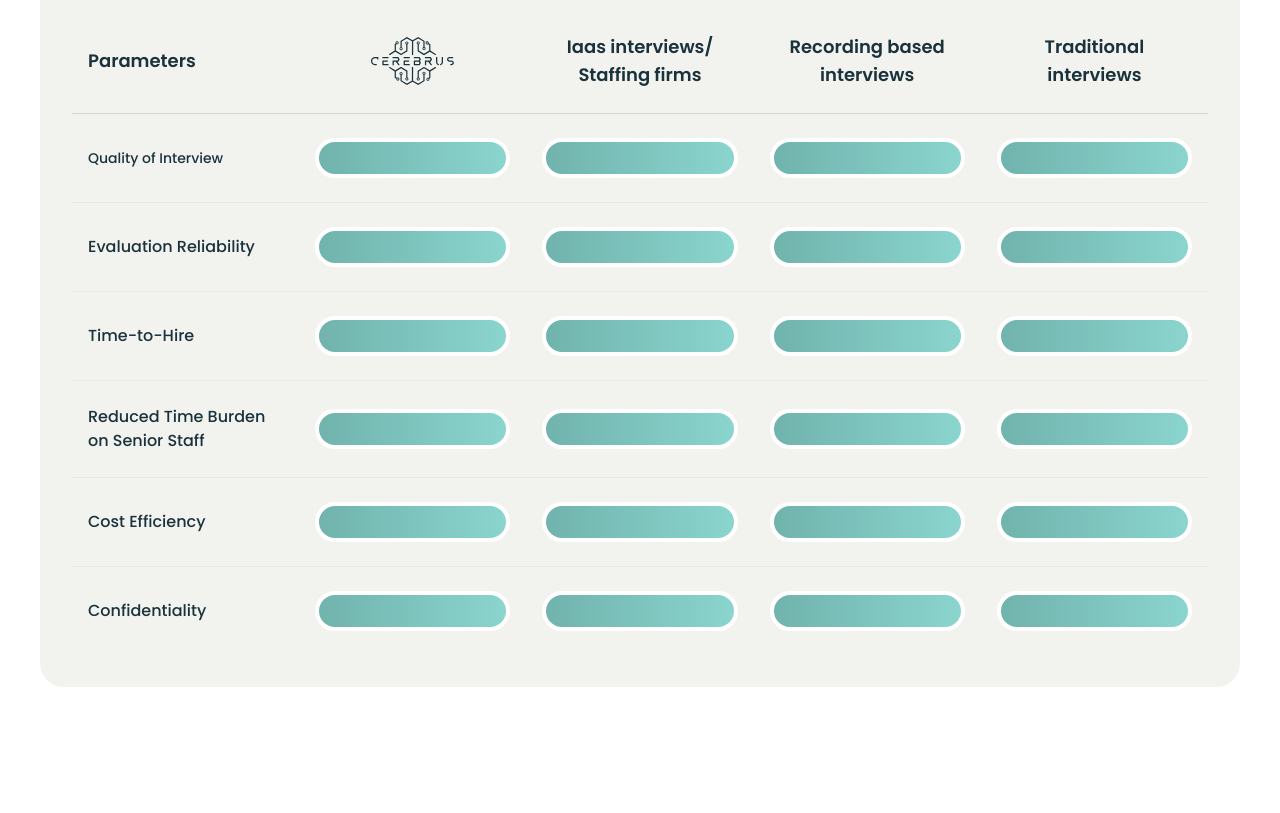
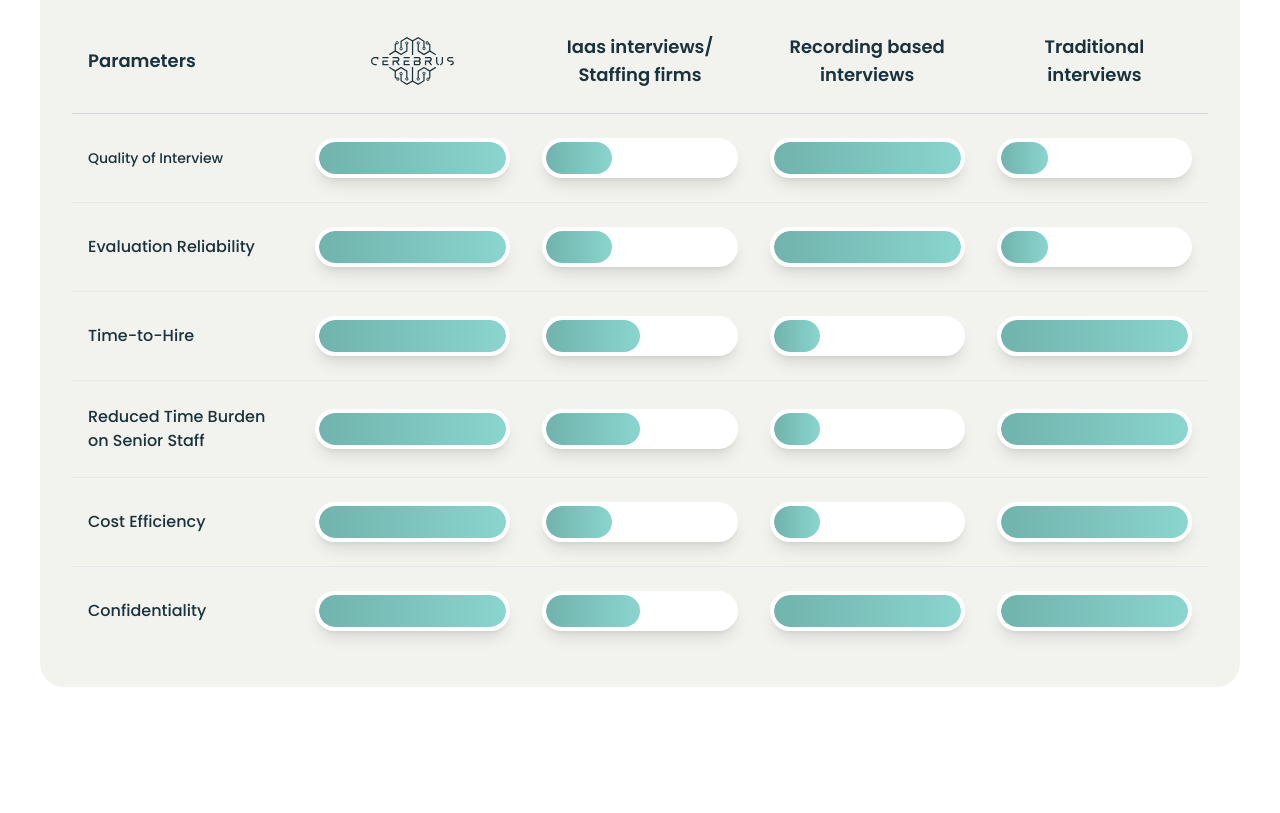
Before and after one commit to sakshamjaiswal1/cerebrus-frontend, a React (Vite) app: page / in a window 1280 px wide. Shown: the part 2900-3713 px from the top of the page. Built offline with nearby package versions, Linux system fonts and the light colour scheme.

Commit message:
home screen fixes

```diff
--- a/src/components/common/GradientPill.tsx
+++ b/src/components/common/GradientPill.tsx
@@ -1,20 +1,20 @@
-const GradientPill = () => {
+interface GradientPillProps {
+  fillPercentage?: number;
+}
+
+const GradientPill = ({ fillPercentage = 100 }: GradientPillProps) => {
   return (
     <div
-      className="group relative overflow-hidden border-4 border-white rounded-full px-6 py-2"
-      style={{
-        background: 'linear-gradient(90deg, #71B3AD 0%, #8AD5CE 100%)',
-        transition: 'background 0.5s ease-in-out'
-      }}
-      onMouseEnter={(e) => {
-        e.currentTarget.style.background = 'linear-gradient(270deg, #71B3AD 0%, #8AD5CE 100%)'
-      }}
-      onMouseLeave={(e) => {
-        e.currentTarget.style.background = 'linear-gradient(90deg, #71B3AD 0%, #8AD5CE 100%)'
-      }}
+      className="group relative overflow-hidden border-4 border-white rounded-full bg-white shadow-lg"
+
     >
       {/* Content */}
-      <div className="relative w-full h-4" />
+      <div className="relative w-full h-8">
+        <div
+          className="h-full bg-gradient-to-r from-[#71B3AD] to-[#8AD5CE] rounded-full transition-all duration-500"
+          style={{ width: `${fillPercentage}%` }}
+        />
+      </div>
     </div>
   )
 }
--- a/src/components/home/CompetitiveEdge.tsx
+++ b/src/components/home/CompetitiveEdge.tsx
@@ -59,16 +59,16 @@ const CompetitiveEdge = () => {
                     Quality of Interview
                   </td>
                   <td className="py-3 sm:py-6 px-2 sm:px-4 text-center w-1/5">
-                    <GradientPill />
+                    <GradientPill fillPercentage={100} />
                   </td>
                   <td className="py-3 sm:py-6 px-2 sm:px-4 text-center w-1/5">
-                    <GradientPill />
+                    <GradientPill fillPercentage={35} />
                   </td>
                   <td className="py-3 sm:py-6 px-2 sm:px-4 text-center w-1/5">
-                    <GradientPill />
+                    <GradientPill fillPercentage={100} />
                   </td>
                   <td className="py-3 sm:py-6 px-2 sm:px-4 text-center w-1/5">
-                    <GradientPill />
+                    <GradientPill fillPercentage={25} />
                   </td>
                 </tr>
                 <tr className="border-b border-gray-200">
@@ -76,16 +76,16 @@ const CompetitiveEdge = () => {
                     Evaluation Reliability
                   </td>
                   <td className="py-3 sm:py-6 px-2 sm:px-4 text-center w-1/5">
-                    <GradientPill />
+                    <GradientPill fillPercentage={100} />
                   </td>
                   <td className="py-3 sm:py-6 px-2 sm:px-4 text-center w-1/5">
-                    <GradientPill />
+                    <GradientPill fillPercentage={35} />
                   </td>
                   <td className="py-3 sm:py-6 px-2 sm:px-4 text-center w-1/5">
-                    <GradientPill />
+                    <GradientPill fillPercentage={100} />
                   </td>
                   <td className="py-3 sm:py-6 px-2 sm:px-4 text-center w-1/5">
-                    <GradientPill />
+                    <GradientPill fillPercentage={25} />
                   </td>
                 </tr>
                 <tr className="border-b border-gray-200">
@@ -93,16 +93,16 @@ const CompetitiveEdge = () => {
                     Time-to-Hire
                   </td>
                   <td className="py-3 sm:py-6 px-2 sm:px-4 text-center w-1/5">
-                    <GradientPill />
+                    <GradientPill fillPercentage={100} />
                   </td>
                   <td className="py-3 sm:py-6 px-2 sm:px-4 text-center w-1/5">
-                    <GradientPill />
+                    <GradientPill fillPercentage={50} />
                   </td>
                   <td className="py-3 sm:py-6 px-2 sm:px-4 text-center w-1/5">
-                    <GradientPill />
+                    <GradientPill fillPercentage={25} />
                   </td>
                   <td className="py-3 sm:py-6 px-2 sm:px-4 text-center w-1/5">
-                    <GradientPill />
+                    <GradientPill fillPercentage={100} />
                   </td>
                 </tr>
                 <tr className="border-b border-gray-200">
@@ -111,16 +111,16 @@ const CompetitiveEdge = () => {
                     <div>on Senior Staff</div>
                   </td>
                   <td className="py-3 sm:py-6 px-2 sm:px-4 text-center w-1/5">
-                    <GradientPill />
+                    <GradientPill fillPercentage={100} />
                   </td>
                   <td className="py-3 sm:py-6 px-2 sm:px-4 text-center w-1/5">
-                    <GradientPill />
+                    <GradientPill fillPercentage={50} />
                   </td>
                   <td className="py-3 sm:py-6 px-2 sm:px-4 text-center w-1/5">
-                    <GradientPill />
+                    <GradientPill fillPercentage={25} />
                   </td>
                   <td className="py-3 sm:py-6 px-2 sm:px-4 text-center w-1/5">
-                    <GradientPill />
+                    <GradientPill fillPercentage={100} />
                   </td>
                 </tr>
                 <tr className="border-b border-gray-200">
@@ -128,16 +128,16 @@ const CompetitiveEdge = () => {
                     Cost Efficiency
                   </td>
                   <td className="py-3 sm:py-6 px-2 sm:px-4 text-center w-1/5">
-                    <GradientPill />
+                    <GradientPill fillPercentage={100} />
                   </td>
                   <td className="py-3 sm:py-6 px-2 sm:px-4 text-center w-1/5">
-                    <GradientPill />
+                    <GradientPill fillPercentage={35} />
                   </td>
                   <td className="py-3 sm:py-6 px-2 sm:px-4 text-center w-1/5">
-                    <GradientPill />
+                    <GradientPill fillPercentage={25} />
                   </td>
                   <td className="py-3 sm:py-6 px-2 sm:px-4 text-center w-1/5">
-                    <GradientPill />
+                    <GradientPill fillPercentage={100} />
                   </td>
                 </tr>
                 <tr>
@@ -145,16 +145,16 @@ const CompetitiveEdge = () => {
                     Confidentiality
                   </td>
                   <td className="py-3 sm:py-6 px-2 sm:px-4 text-center w-1/5">
-                    <GradientPill />
+                    <GradientPill fillPercentage={100} />
                   </td>
                   <td className="py-3 sm:py-6 px-2 sm:px-4 text-center w-1/5">
-                    <GradientPill />
+                    <GradientPill fillPercentage={50} />
                   </td>
                   <td className="py-3 sm:py-6 px-2 sm:px-4 text-center w-1/5">
-                    <GradientPill />
+                    <GradientPill fillPercentage={100} />
                   </td>
                   <td className="py-3 sm:py-6 px-2 sm:px-4 text-center w-1/5">
-                    <GradientPill />
+                    <GradientPill fillPercentage={100} />
                   </td>
                 </tr>
               </tbody>
--- a/src/components/home/Experience.tsx
+++ b/src/components/home/Experience.tsx
@@ -69,7 +69,7 @@ const Experience = () => {
           <div className="flex flex-col lg:flex-row items-center gap-6 lg:gap-8">
             {/* Image Section with Sliding Animation */}
             <div
-              className="w-full lg:w-1/2 h-64 sm:h-80 lg:h-96 rounded-2xl overflow-hidden relative"
+              className="w-full lg:w-1/2 h-96 sm:h-80 lg:h-96 rounded-2xl overflow-hidden relative"
               style={{
                 background:
                   "linear-gradient(135deg, #1A323C 0%, #2A4B52 50%, #A5F5ED 100%)",
@@ -105,7 +105,7 @@ const Experience = () => {
             </div>
 
             {/* Content Section with Text Animation */}
-            <div className="w-full lg:w-1/2 space-y-4 text-center lg:text-left">
+            <div className="w-full lg:w-1/2 space-y-4 text-left">
               <h3 className="text-lg sm:text-xl font-semibold text-primary transition-opacity duration-500">
                 {currentExperience.title}
               </h3>
@@ -115,7 +115,7 @@ const Experience = () => {
               </p>
 
               {/* Read More Button */}
-              <AnimatedButton text="Read more" />
+              <AnimatedButton text="Read more" className="!border !border-primary" />
             </div>
           </div>
         </div>
--- a/src/components/home/ExtensiveResearch.tsx
+++ b/src/components/home/ExtensiveResearch.tsx
@@ -4,7 +4,12 @@ function ExtensiveResearch() {
       <img
         src="/Extensive_Research.svg"
         alt="Extensive Research"
-        className="w-full h-auto rounded-xl"
+        className="w-full h-auto rounded-xl max-md:hidden"
+      />
+      <img
+        src="/ext-res-mobile.svg"
+        alt="Extensive Research"
+        className="w-full h-auto rounded-xl max-md:block hidden"
       />
     </section>
   );
```
Also changed, not shown: public/ext-res-mobile.svg (added).
